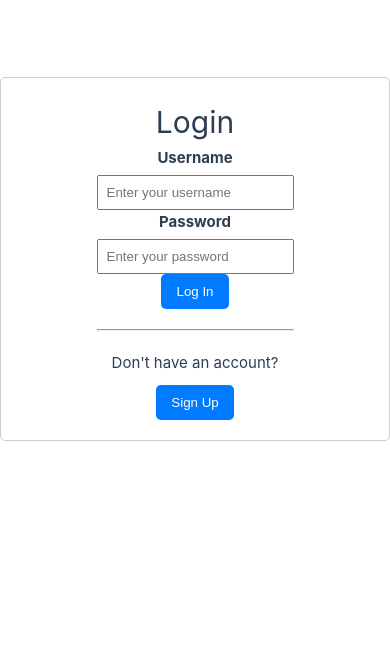
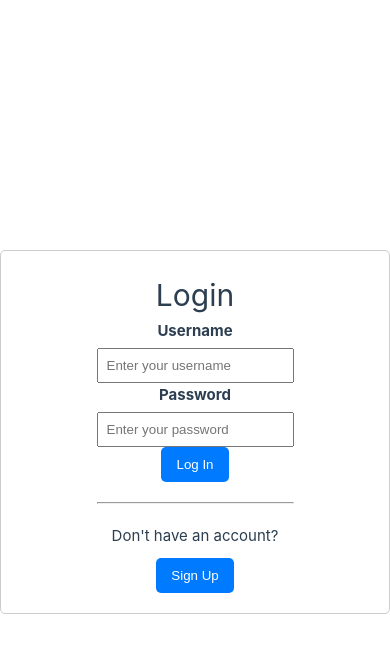
Before and after one commit to NIK4658/ASW24-Marketplace, a Vue app in the folder frontend/: page /login in a window 390 px wide. Shown: the top 652 px of the page. Built offline with nearby package versions, Linux system fonts and the light colour scheme; no server answers.

Commit message:
css update

```diff
--- a/frontend/src/assets/base.css
+++ b/frontend/src/assets/base.css
@@ -26,9 +26,23 @@
     --footer-height: 10%;
 }
 
+@media (max-width: 690px) {
+    :root {
+        --header-height: 10%;
+        --footer-height: 10%;
+    }
+
+    main {
+        margin-top: calc(var(--header-height) + 20px);
+        margin-bottom: var(--footer-height);
+    }
+}
+
 /* semantic color variables for this project */
 :root[data-theme="light"] {
     --color-background: var(--vt-c-white);
+
+    --color-background-header: var(--vt-c-white);
     --color-background-soft: var(--vt-c-white-soft);
     --color-background-mute: var(--vt-c-white-mute);
 
@@ -41,59 +55,34 @@
 
 :root[data-theme="dark"] {
     --color-background: var(--vt-c-black);
+
+    --color-background-header: var(--vt-c-black);
     --color-background-soft: var(--vt-c-black-soft);
     --color-background-mute: var(--vt-c-black-mute);
+
     --color-border: var(--vt-c-divider-dark-2);
     --color-border-hover: var(--vt-c-divider-dark-1);
+
     --color-heading: var(--vt-c-text-dark-1);
     --color-text: var(--vt-c-text-dark-2);
 }
 
-
-/*:root  {*/
-/*  --color-background: var(--vt-c-white);*/
-/*  --color-background-soft: var(--vt-c-white-soft);*/
-/*  --color-background-mute: var(--vt-c-white-mute);*/
-
-/*  --color-border: var(--vt-c-divider-light-2);*/
-/*  --color-border-hover: var(--vt-c-divider-light-1);*/
-
-/*  --color-heading: var(--vt-c-text-light-1);*/
-/*  --color-text: var(--vt-c-text-light-1);*/
-/*}*/
-/*@media (prefers-color-scheme: dark) {*/
-/*  :root {*/
-/*    --color-background: var(--vt-c-black);*/
-/*    --color-background-soft: var(--vt-c-black-soft);*/
-/*    --color-background-mute: var(--vt-c-black-mute);*/
-
-/*    --color-border: var(--vt-c-divider-dark-2);*/
-/*    --color-border-hover: var(--vt-c-divider-dark-1);*/
-
-/*    --color-heading: var(--vt-c-text-dark-1);*/
-/*    --color-text: var(--vt-c-text-dark-2);*/
-/*  }*/
-/*}*/
-
 body {
+    display: flex;
+    flex-direction: column;
     min-height: 100vh;
     color: var(--color-text);
     background: var(--color-background);
     transition: var(--transition-color);
     line-height: 1.6;
-    font-family: Inter,
-    -apple-system,
-    BlinkMacSystemFont,
-    'Segoe UI',
-    Roboto,
-    Oxygen,
-    Ubuntu,
-    Cantarell,
-    'Fira Sans',
-    'Droid Sans',
-    'Helvetica Neue',
-    sans-serif;
+    font-family: Inter, -apple-system, BlinkMacSystemFont, 'Segoe UI', Roboto, Oxygen, Ubuntu, Cantarell, 'Fira Sans', 'Droid Sans', 'Helvetica Neue', sans-serif;
     font-size: 15px;
     -webkit-font-smoothing: antialiased;
     -moz-osx-font-smoothing: grayscale;
 }
+
+main {
+    flex: 1;
+    padding-top: var(--header-height);
+    padding-bottom: var(--footer-height);
+}
--- a/frontend/src/assets/main.css
+++ b/frontend/src/assets/main.css
@@ -14,15 +14,3 @@
     margin: 0;
     font-weight: normal;
 }
-
-@media (min-width: 1024px) {
-    body {
-        display: flex;
-        place-items: center;
-    }
-}
-
-main {
-    padding-top: var(--header-height);
-    padding-bottom: var(--footer-height);
-}
--- a/frontend/src/components/HomePage.vue
+++ b/frontend/src/components/HomePage.vue
@@ -43,10 +43,52 @@ watch(route, () => {
   }
 })
 
-watch(() => route.query.search, () => {
-  filterPosts()
-})
+watch(
+  () => route.query.search,
+  () => {
+    filterPosts()
+  },
+)
+
+// import { io } from 'socket.io-client'
+// const socket = io('ws://localhost:3000', {
+//   withCredentials: true,
+// })
+// socket.on('connect', () => {
+//   console.log('Connected to the server!')
+// })
 </script>
+
+<!--<script setup>-->
+<!--import { io } from 'socket.io-client'-->
+
+<!--// To create connection to the server-->
+<!--const socket = io('http://localhost:3000', {-->
+<!--  withCredentials: true,-->
+<!--})-->
+
+
+<!--// To connect to the server-->
+<!--socket.on('connect', () => {-->
+<!--  console.log('Connected to the server!')-->
+<!--})-->
+
+<!--// To receive data from the server-->
+<!--socket.on('test', (data) => {-->
+<!--  console.log('Received data from the server:', data)-->
+<!--})-->
+
+<!--// To send data to the server-->
+<!--const sendMessage = () => {-->
+<!--  socket.emit('test', 'Hello from the client!')-->
+<!--}-->
+<!--</script>-->
+
+<!--<template>-->
+<!--  <button @click="sendMessage">-->
+<!--    Send a message to the server-->
+<!--  </button>-->
+<!--</template>-->
 
 <template>
   <GridPosts :posts="filteredPosts" />
--- a/frontend/src/components/PostViewer/GridPosts.vue
+++ b/frontend/src/components/PostViewer/GridPosts.vue
@@ -31,7 +31,7 @@ defineProps({
   grid-template-columns: repeat(auto-fit, minmax(300px, 1fr));
   row-gap: 30px;
   column-gap: 30px;
-  padding: 5%;
+  padding: 0 5%;
   width: 100%;
 }
 
@@ -52,10 +52,4 @@ defineProps({
 .error-container > p {
   font-size: 1.5rem;
 }
-
-@media (max-width: 600px) {
-  .grid-container {
-    grid-template-columns: repeat(auto-fit, minmax(200px, 1fr));
-  }
-}
 </style>
```
